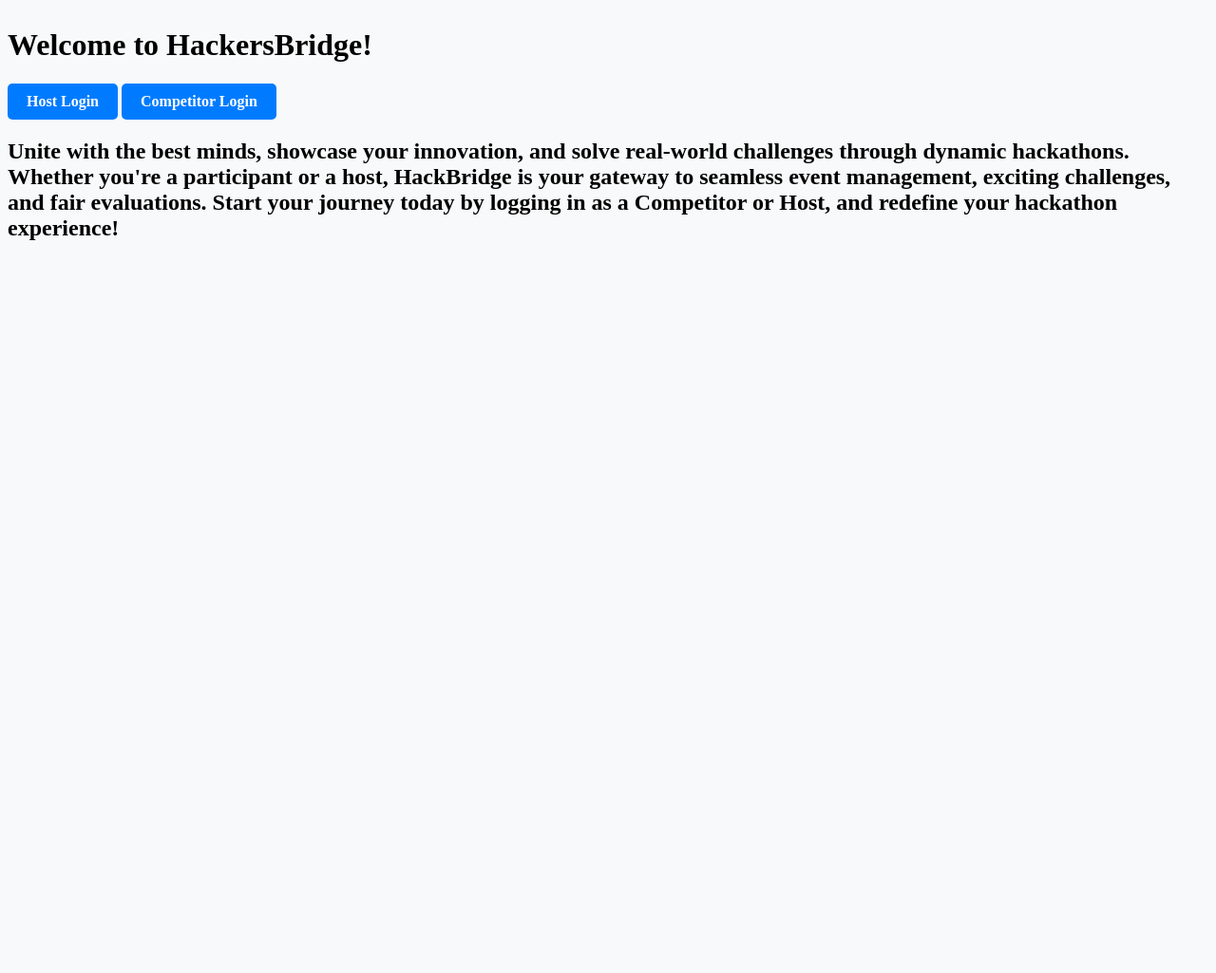
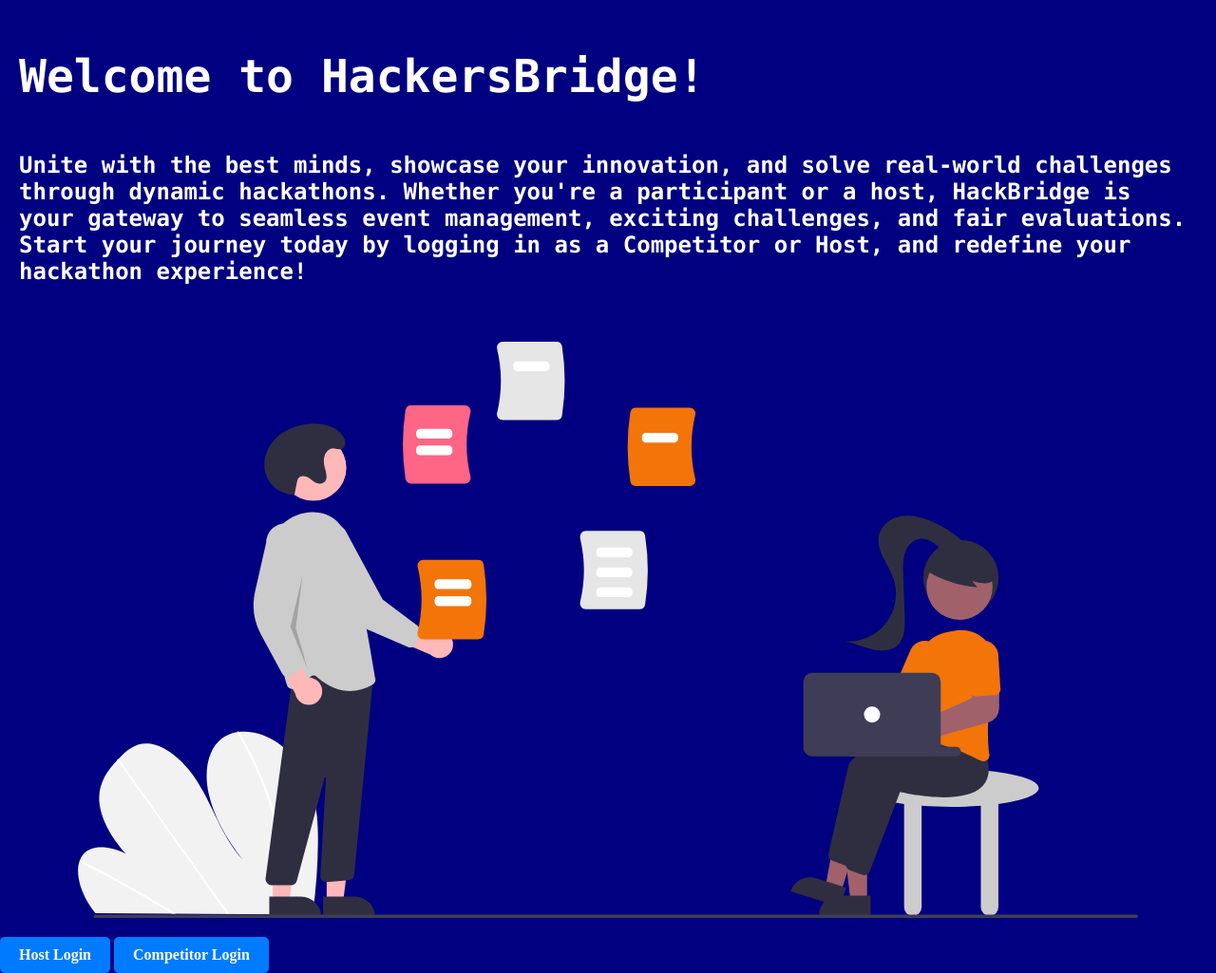
Before and after one commit to Shijin1111/HackersBridge, a Django app: page / in a window 1280 px wide. Shown: the whole page at 95% size. Before the commit the page ends 253 px from the top, so only its background shows below. Run offline with Django 5.2, Linux system fonts and the light colour scheme.

Commit message:
img added

```diff
--- a/HackersBridge/settings.py
+++ b/HackersBridge/settings.py
@@ -119,7 +119,7 @@ USE_TZ = True
 # https://docs.djangoproject.com/en/5.0/howto/static-files/
 
 STATIC_URL = 'static/'
-
+STATICFILES_DIRS = [BASE_DIR / "static"]
 # Default primary key field type
 # https://docs.djangoproject.com/en/5.0/ref/settings/#default-auto-field
 
--- a/templates/home.html
+++ b/templates/home.html
@@ -1,3 +1,4 @@
+{% load static %}
 <!DOCTYPE html>
 <html lang="en">
 <head>
@@ -31,36 +32,74 @@
         .btn-like-secondary:hover {
             background-color: #5a6268;
         }
-        body{
-            background-color: #f8f9fa;
+
+        body {
+            background-color: #000080;
+            display: flex;
+            flex-direction: column;
+            height: 100vh; /* Full viewport height */
+            margin: 0;
+        }
+
+        /* Left content styles */
+        .content {
+            background-color: #000080;
+            flex: 1;
+            color: white;
+            padding: 20px;
+            display: flex;
+            flex-direction: column;
+            {% comment %} justify-content: center; {% endcomment %}
+        }
+
+        /* Image container */
+        .image-container {
+            flex: 1;
+            display: flex;
+            justify-content: center;
+            align-items: center;
+            padding: 20px;
+        }
+
+        .image-container img {
+            width: 90%; /* Adjust the image width */
+            height: auto; /* Maintain aspect ratio */
+            max-height: 90%; /* Prevent overflow */
+            object-fit: contain;
+        }
+        h1,h2{
+            font-family: "Lucida Console", "Courier New", monospace;
+        }
+        h1{
+            font-size: 3em;
+        }
+        container
+        {
             display: flex;
             flex-direction: row;
         }
     </style>
 </head>
 <body>
-    <div >
-        <header>
-            <h1>Welcome to HackersBridge!</h1>
-                <a href="{% url 'host_login' %}" class="btn-like">Host Login</a>
-                <a href="{% url 'competitor_login' %}" class="btn-like">Competitor Login</a>
-                {% comment %} <li><a href="#">About Us</a></li>
-                <li><a href="#">Contact</a></li> {% endcomment %}
-        </header>
+    <div class="container">
+        <div class="content">
+            <header>
+                <h1>Welcome to HackersBridge!</h1>
 
-        <main>
-            <h2>Unite with the best minds, showcase your innovation, and solve real-world challenges through dynamic hackathons. Whether you're a participant or a host, HackBridge is your gateway to seamless event management, exciting challenges, and fair evaluations.
-    Start your journey today by logging in as a Competitor or Host, and redefine your hackathon experience!
-            </h2>
+            </header>
 
-        </main>
+            <main>
+                <h2>Unite with the best minds, showcase your innovation, and solve real-world challenges through dynamic hackathons. Whether you're a participant or a host, HackBridge is your gateway to seamless event management, exciting challenges, and fair evaluations. Start your journey today by logging in as a Competitor or Host, and redefine your hackathon experience!</h2>
+            </main>
+        </div>
 
-        {% comment %} <footer>
-            <p>&copy; 2025 HackBridge. All rights reserved.</p>
-        </footer> {% endcomment %}
+        <div class="image-container">
+            <img src="{% static 'images/undraw_project_team_lc5a (1).svg' %}" alt="Hackathon">
+        </div>
     </div>
-    <div>
-        <img src=>
+    <div class="links">
+        <a href="{% url 'host_login' %}" class="btn-like">Host Login</a>
+        <a href="{% url 'competitor_login' %}" class="btn-like">Competitor Login</a>
     </div>
 </body>
 </html>
```
Also changed, not shown: static/images/undraw_project_team_lc5a (1).svg (added).
